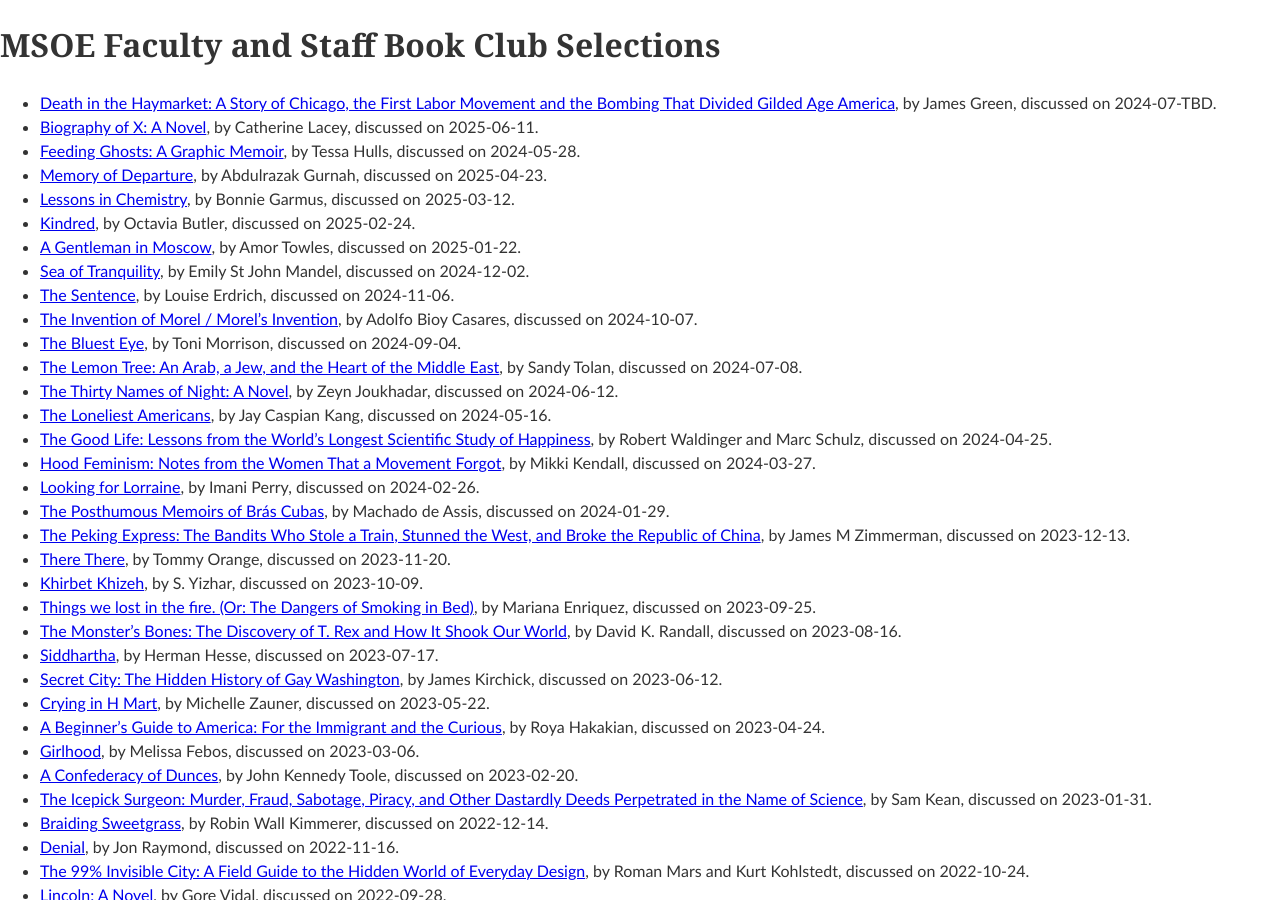
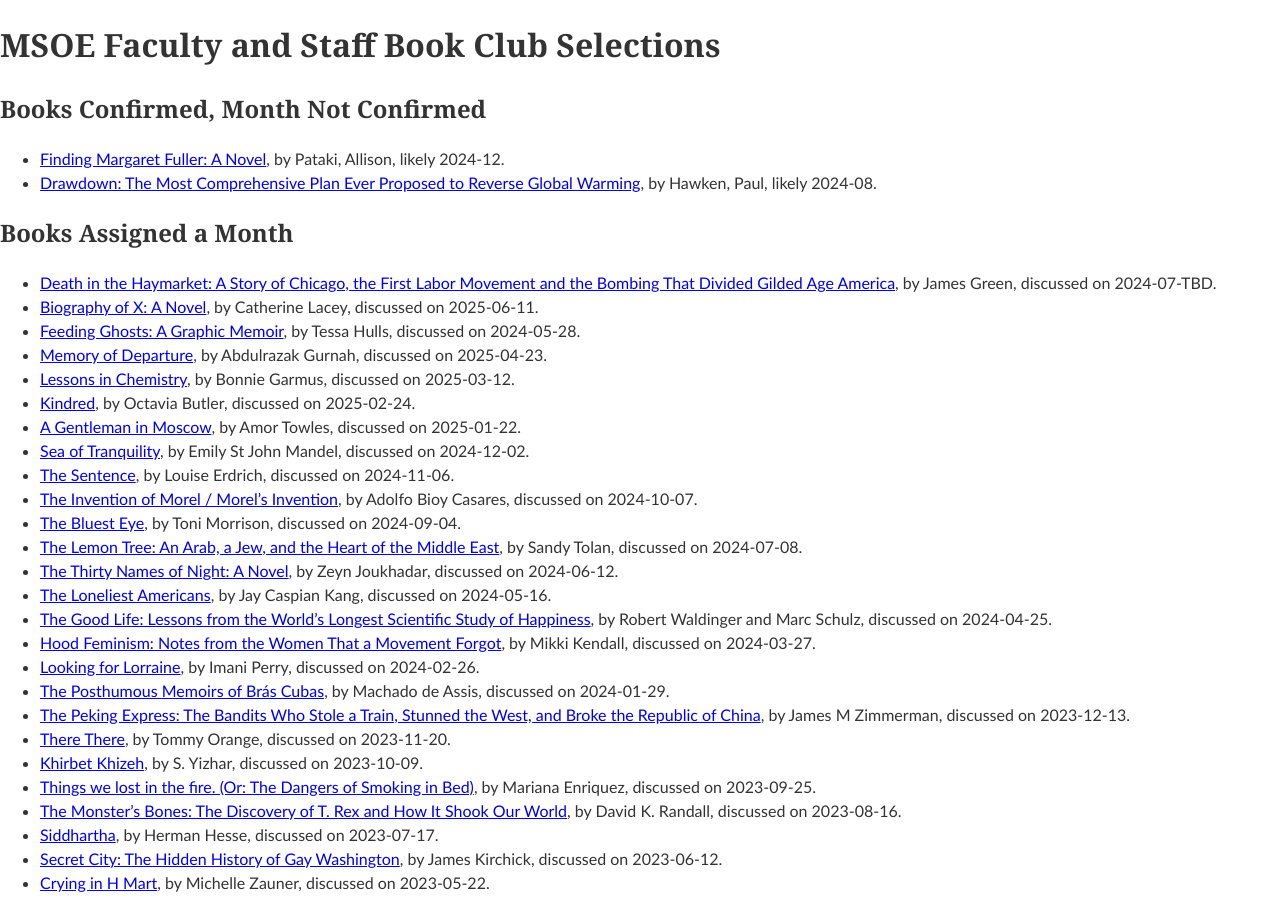
Before and after one commit to edurant/edurant.github.io, a Jekyll site: the page built from misc/bookClub.md, in a window 1280 px wide and 900 px high. Built offline with Jekyll 4.4.1, drawn with Linux system fonts in a browser that asks for light colours; our own code applies the rules of GitHub Pages for plain Markdown files.

Commit message:
MSOE book club: selected next 2 books (month not yet confirmed)

```diff
--- a/misc/bookClub.md
+++ b/misc/bookClub.md
@@ -1,7 +1,14 @@
 ---
 title: "MSOE Faculty and Staff Book Club Selections"
-date: 2025-05-29 11:37:30 -0600
+date: 2025-06-02 10:31:30 -0600
 ---
+
+# Books Confirmed, Month Not Confirmed
+
+* [Finding Margaret Fuller: A Novel](https://bookshop.org/p/books/finding-margaret-fuller-allison-pataki/20143991), by Pataki, Allison, likely 2024-12.
+* [Drawdown: The Most Comprehensive Plan Ever Proposed to Reverse Global Warming](https://bookshop.org/p/books/drawdown-the-most-comprehensive-plan-ever-proposed-to-reverse-global-warming-paul-hawken/15277859), by Hawken, Paul, likely 2024-08.
+
+# Books Assigned a Month
 
 * [Death in the Haymarket: A Story of Chicago, the First Labor Movement and the Bombing That Divided Gilded Age America](https://bookshop.org/p/books/death-in-the-haymarket-a-story-of-chicago-the-first-labor-movement-and-the-bombing-that-divided-gilded-age-america-james-green/7831023), by James Green, discussed on 2024-07-TBD.
 * [Biography of X: A Novel](https://bookshop.org/p/books/biography-of-x-catherine-lacey/18411158), by Catherine Lacey, discussed on 2025-06-11.
```
